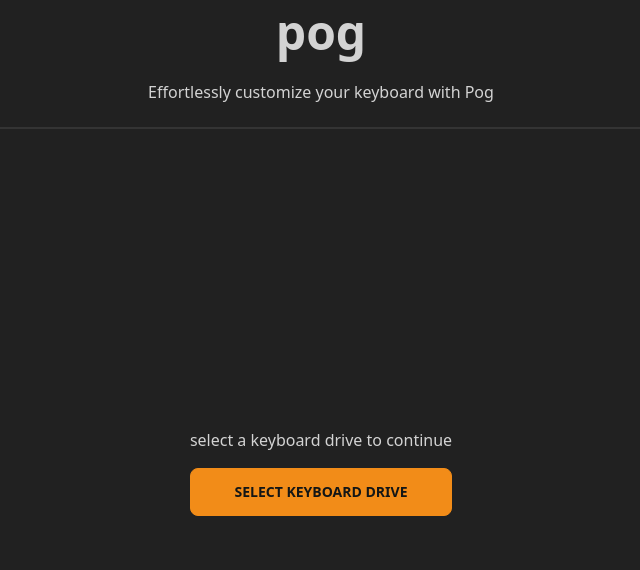
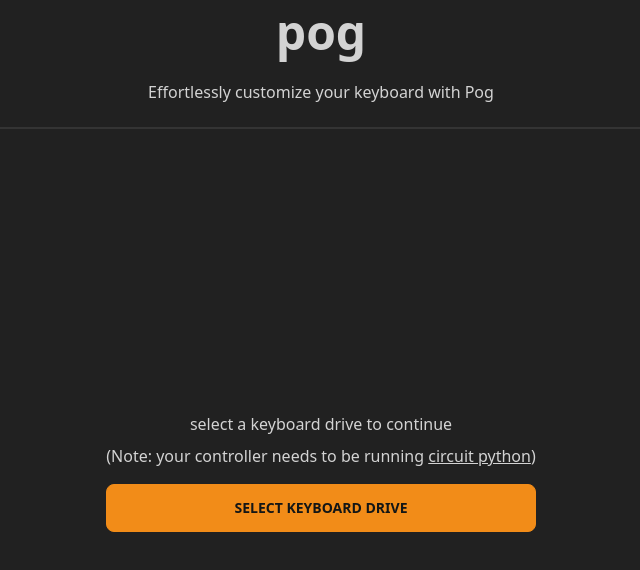
Before and after one commit to JanLunge/pog-alpha, a Vue app: page /#/firmware in a window 1280 px wide. Before the commit this address led to /#/. Shown: the top 570 px of the page, without its empty margins (319-959 px from the left). Built offline with nearby package versions, Linux system fonts and the light colour scheme.

Commit message:
note for circuit python

```diff
--- a/src/components/setup-wizard/KmkInstaller.vue
+++ b/src/components/setup-wizard/KmkInstaller.vue
@@ -2,7 +2,11 @@
   <div class="p-4 mt-4">
     <p>
       <a href="https://kmkfw.io/" target="_blank" class="link">KMK</a> is a
-      capable firmware for keyboards using the rp2040. You can let kmk
+      capable firmware for keyboards using the rp2040.
+      </p>
+    <p>Before you proceed make sure you installed <a class="link" href="https://circuitpython.org/downloads" target="_blank">circuit python</a> on your controller</p>
+    <p>
+      You can let kmk
       automatically install to this keyboard
       <span class="font-mono">{{ selectedKeyboard.path }}</span>
     </p>
--- a/src/views/HomeView.vue
+++ b/src/views/HomeView.vue
@@ -44,8 +44,9 @@
       <!--      <div class="divider">OR</div>-->
 
       <div class="m-4 flex-grow justify-center flex flex-col">
-        <p class="pb-4">select a keyboard drive to continue</p>
-        <button class="btn btn-primary" @click="selectKeyboard">
+        <p class="pb-2">select a keyboard drive to continue</p>
+        <p>(Note: your controller needs to be running <a href="https://circuitpython.org/downloads" target="_blank" class="link">circuit python</a>)</p>
+        <button class="btn btn-primary mt-4" @click="selectKeyboard">
           Select Keyboard Drive
         </button>
       </div>
```
Also changed, not shown: src/assets/0xcb-helios-clean.png (added), 1 other file (tests, documents, lock files or other folders).
